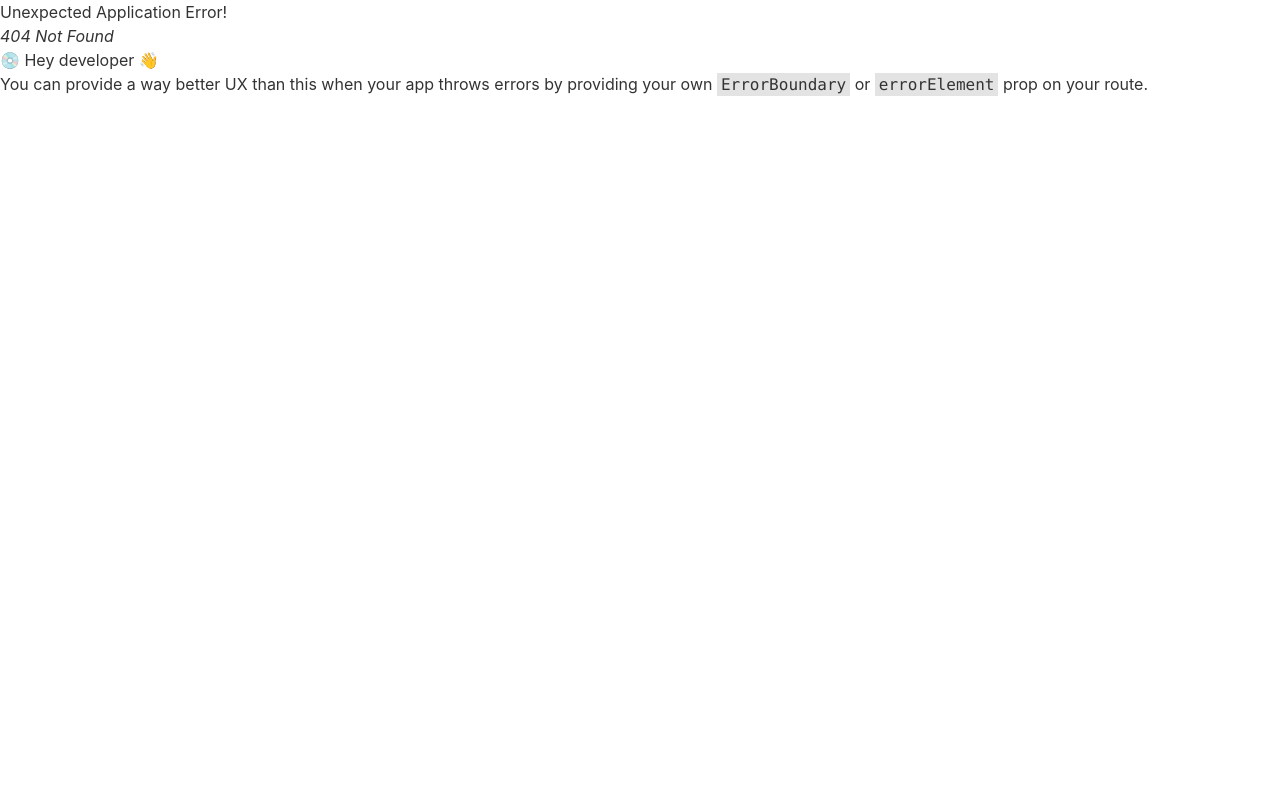
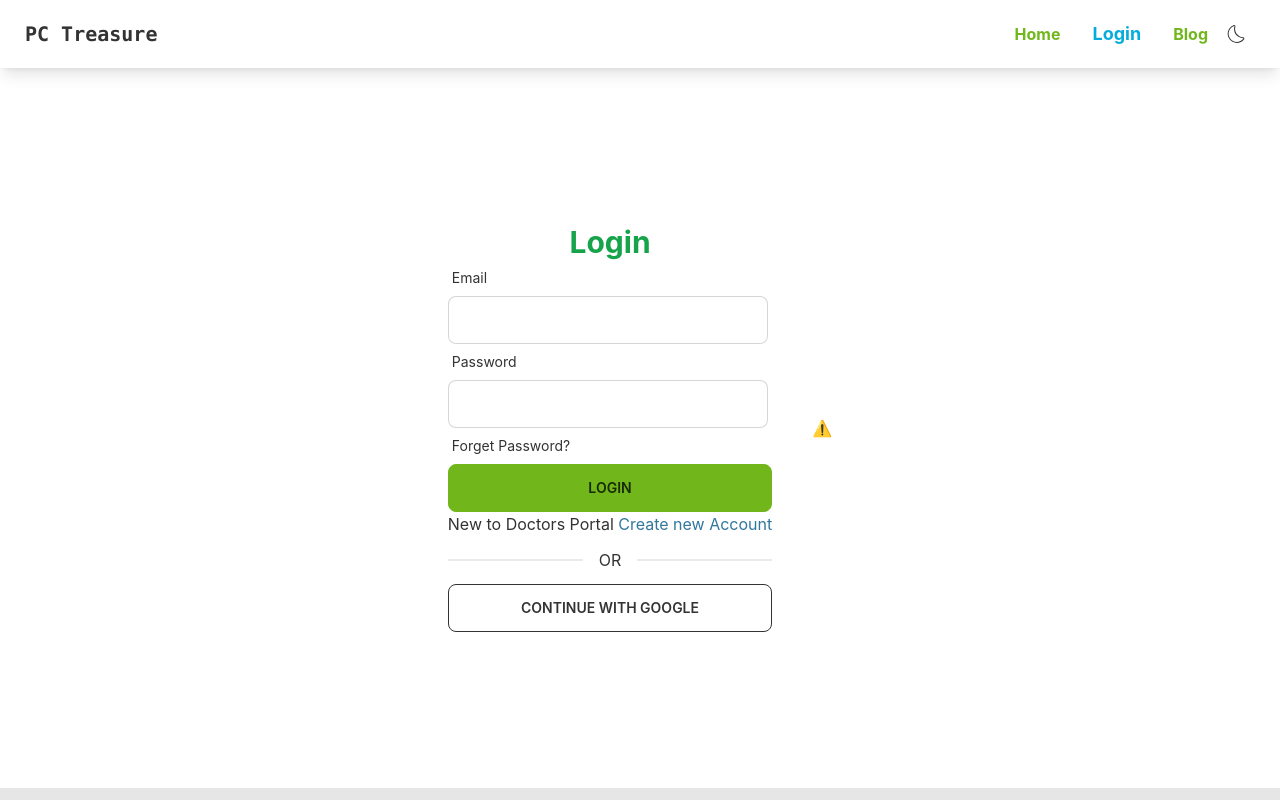
Before and after one commit to JubaStriker/pc-treasure-client, a React (Create React App) app: page /login in a window 1280 px wide. Before the commit this address had no page. Shown: the top 800 px of the page. Built offline with nearby package versions, Linux system fonts and the light colour scheme; no server answers.

Commit message:
login page added

```diff
--- a/package.json
+++ b/package.json
@@ -10,6 +10,7 @@
     "daisyui": "^2.42.1",
     "react": "^18.2.0",
     "react-dom": "^18.2.0",
+    "react-hook-form": "^7.39.5",
     "react-icons": "^4.6.0",
     "react-router-dom": "^6.4.3",
     "react-scripts": "5.0.1",
--- /dev/null
+++ b/src/Pages/Login/Login.js
@@ -0,0 +1,60 @@
+import { Player } from '@lottiefiles/react-lottie-player';
+import React, { useState } from 'react';
+import { useForm } from "react-hook-form";
+import { Link } from 'react-router-dom';
+
+const Login = () => {
+    const { register, formState: { errors }, handleSubmit } = useForm();
+
+    const [loginError, setLoginError] = useState('');
+
+    const handleLogin = data => {
+        console.log(data);
+        setLoginError('');
+    }
+    return (
+        <div className='my-16 lg:my-32 flex justify-center items-center'>
+            <div className='w-full p-7 flex gap-10 flex-col md:flex-row justify-center items-center'>
+                <div className=''>
+                    <h2 className='text-3xl text-center font-bold text-green-600'>Login</h2>
+                    <form onSubmit={handleSubmit(handleLogin)}>
+                        <div className="form-control w-full max-w-xs">
+                            <label className="label"> <span className="label-text">Email</span></label>
+                            <input type="text"
+                                {...register("email", {
+                                    required: "Email Address is required"
+                                })}
+                                className="input input-bordered w-full max-w-xs" />
+                            {errors.email && <p className='text-red-600'>{errors.email?.message}</p>}
+                        </div>
+                        <div className="form-control w-full max-w-xs">
+                            <label className="label"> <span className="label-text">Password</span></label>
+                            <input type="password"
+                                {...register("password", {
+                                    required: "Password is required",
+                                    minLength: { value: 6, message: 'Password must be 6 characters or longer' }
+                                })}
+                                className="input input-bordered w-full max-w-xs" />
+                            <label className="label"> <span className="label-text">Forget Password?</span></label>
+                            {errors.password && <p className='text-red-600'>{errors.password?.message}</p>}
+                        </div>
+                        <input className='btn btn-accent w-full' value="Login" type="submit" />
+                        <div>
+                            {loginError && <p className='text-red-600'>{loginError}</p>}
+                        </div>
+                    </form>
+                    <p>New to Doctors Portal <Link className='text-secondary' to="/signup">Create new Account</Link></p>
+                    <div className="divider">OR</div>
+                    <button className='btn btn-outline w-full'>CONTINUE WITH GOOGLE</button>
+                </div>
+                <Player
+                    src='https://assets5.lottiefiles.com/packages/lf20_xlmz9xwm.json'
+                    className="player h-96"
+                    loop
+                    autoplay />
+            </div>
+        </div>
+    );
+};
+
+export default Login;
--- a/src/Pages/Shared/Navbar/Navbar.js
+++ b/src/Pages/Shared/Navbar/Navbar.js
@@ -21,9 +21,9 @@
         <li><NavLink to='/home' className={({ isActive }) =>
             isActive ? "text-primary text-lg font-bold" : "text-accent font-bold"
         }>Home</NavLink></li>
-        <li><NavLink to='/' className={({ isActive }) =>
+        <li><NavLink to='/login' className={({ isActive }) =>
             isActive ? "text-primary text-lg font-bold" : "text-accent font-bold"
-        }>Products</NavLink></li>
+        }>Login</NavLink></li>
         <li><NavLink to='/blog' className={({ isActive }) =>
             isActive ? "text-primary text-lg font-bold" : "text-accent font-bold"
         }>Blog</NavLink></li>
--- a/src/Routes/Routes/Routes.js
+++ b/src/Routes/Routes/Routes.js
@@ -1,6 +1,8 @@
 import { createBrowserRouter } from "react-router-dom";
 import Main from "../../Layout/Main";
 import Blog from "../../Pages/Blog/Blog";
+import Login from "../../Pages/Login/Login";
+
 import Products from "../../Pages/Products/Products";
 import Home from "../../Pages/Shared/Home/Home/Home";
 
@@ -25,6 +27,10 @@
             path: '/category/:id',
             element: <Products />,
             loader: ({ params }) => fetch(`http://localhost:5000/category/${params.id}`)
+        },
+        {
+            path: '/login',
+            element: <Login />,
         }
         ]
     }
```
Also changed, not shown: 1 other file (tests, documents, lock files or other folders).
